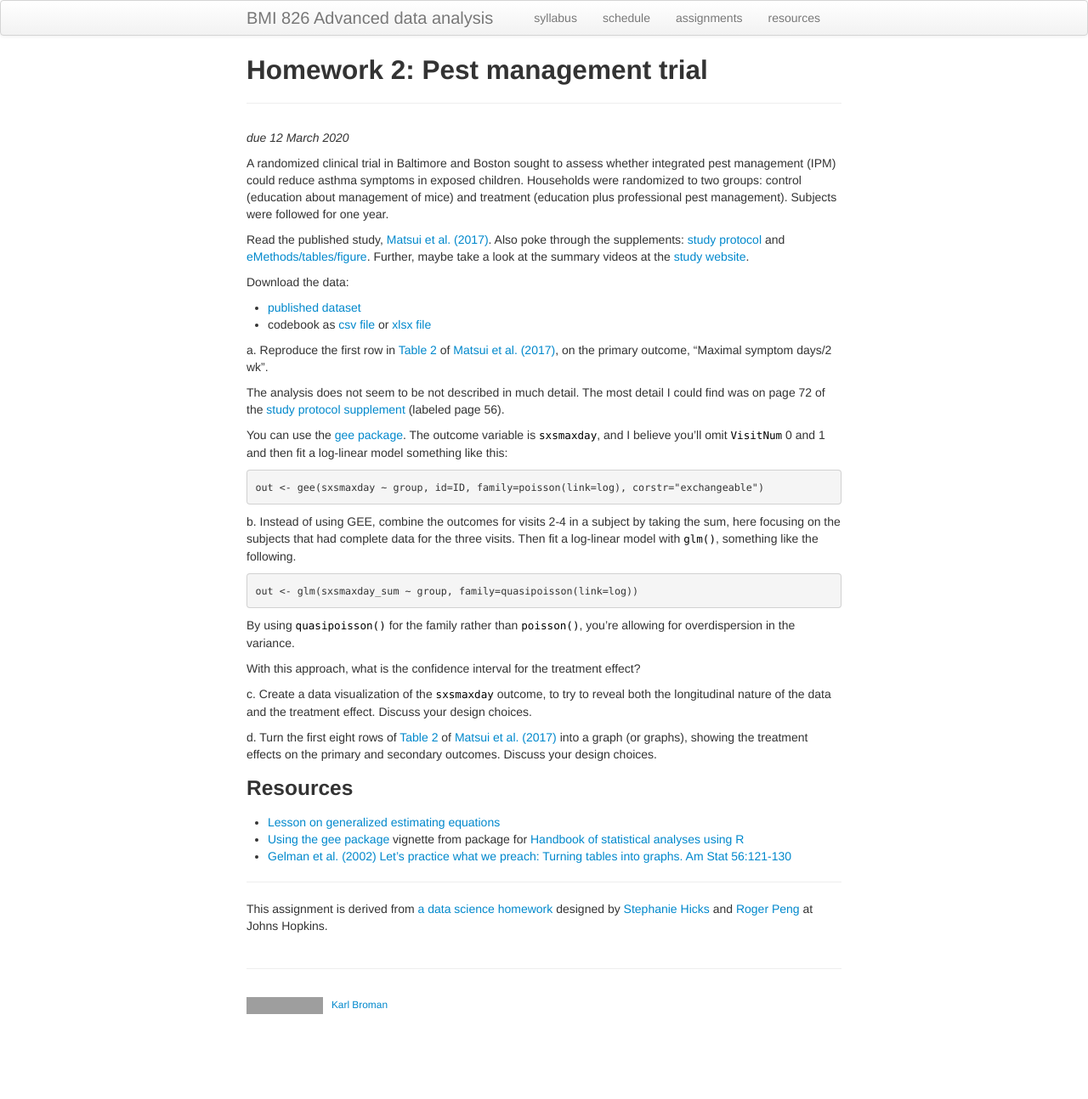
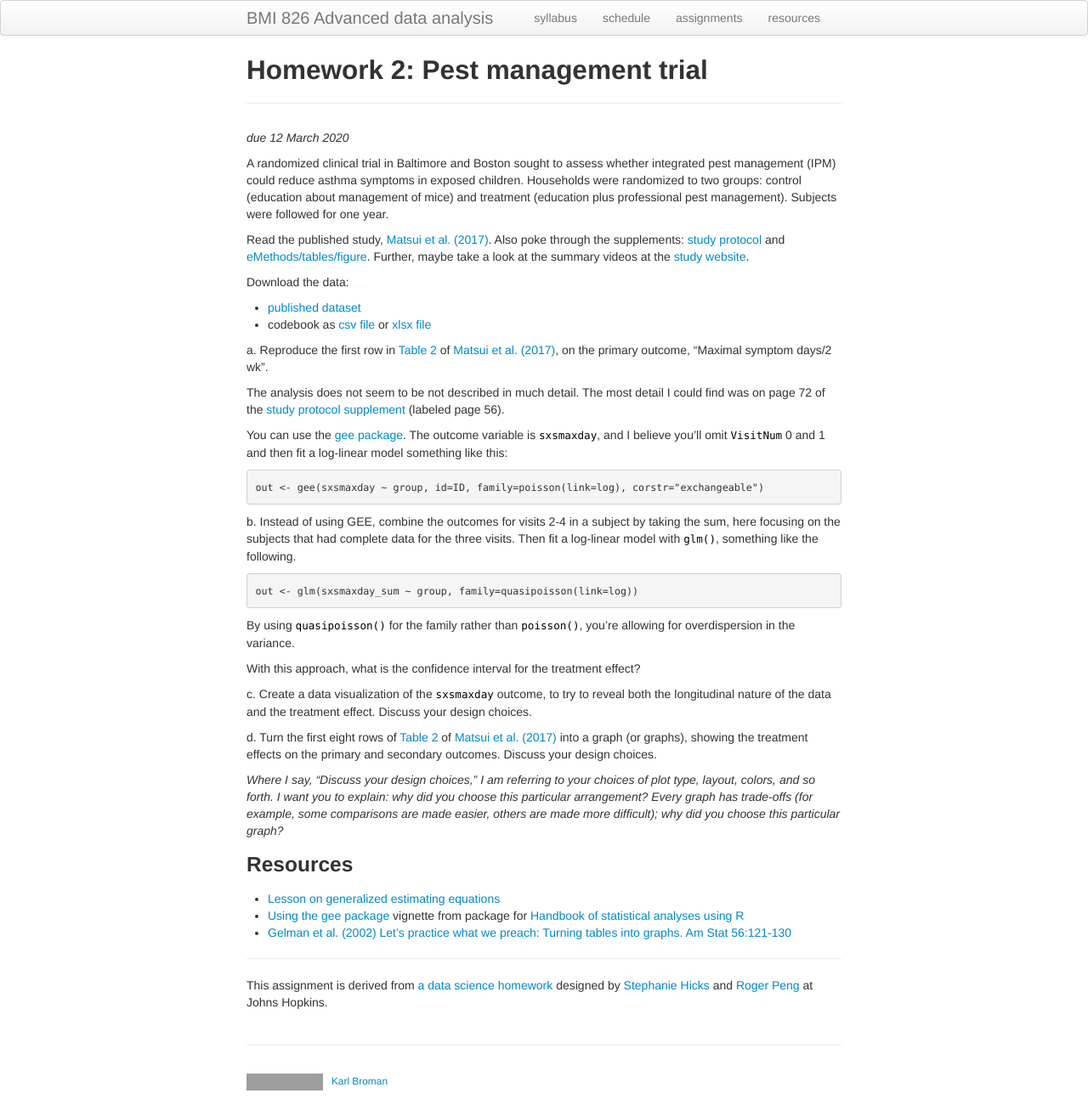
Before and after one commit to kbroman/AdvData, a Jekyll site: the page built from docs/hw2.md, in a window 1280 px wide. Shown: the whole page at 85% size. Built offline with Jekyll 4.4.1, drawn with Linux system fonts in a browser that asks for light colours; before the commit the page ends 1204 px from its top, so only the background shows below that; grey boxes are pictures that could not be loaded.

Commit message:
Add extra paragraph of instructions at the bottom of homework 2

```diff
--- a/docs/hw2.md
+++ b/docs/hw2.md
@@ -71,6 +71,12 @@ graph (or graphs), showing the treatment effects on the primary and
 secondary outcomes. Discuss your design choices.
 
 
+_Where I say, "Discuss your design choices," I am referring to your
+choices of plot type, layout, colors, and so forth. I want you to
+explain: why did you choose this particular arrangement? Every graph
+has trade-offs (for example, some comparisons are made easier, others
+are made more difficult); why did you choose this particular graph?_
+
 
 ### Resources
 
```
Also changed, not shown: HW2/hw2.md (+6 -0 lines).
